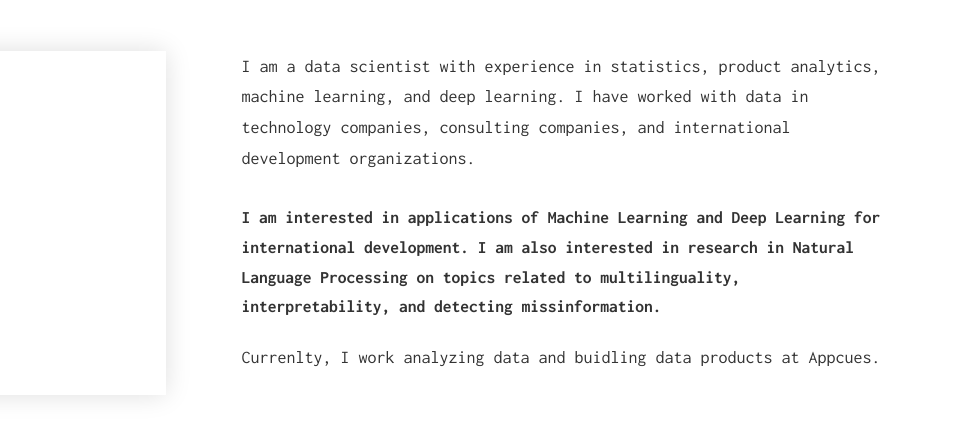
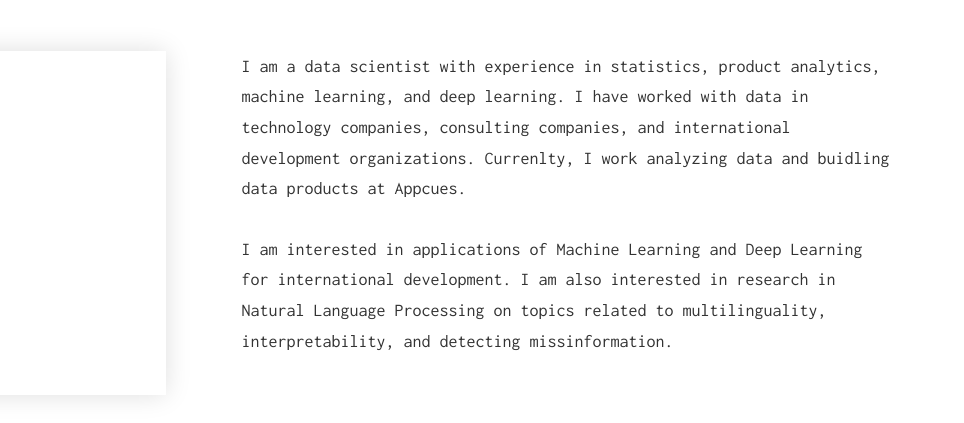
Before and after one commit to eugeniaft/eugeniaft.github.io, a plain HTML site: page index.html in a window 1280 px wide. Shown: the part 374-797 px from the top of the page, 316-1280 px from the left. Drawn offline with Linux system fonts and the light colour scheme; files whose address does not match are found by name.

Commit message:
Update index.html

```diff
--- a/index.html
+++ b/index.html
@@ -102,11 +102,8 @@
  					</div>
 				</div>
 				<div class="col-md-7">
-					<p> I am a data scientist with experience in statistics, product analytics, machine learning, and deep learning. I have worked with data in technology companies, consulting companies, and international development organizations.</p>
-					<blockquote>
+					<p> I am a data scientist with experience in statistics, product analytics, machine learning, and deep learning. I have worked with data in technology companies, consulting companies, and international development organizations. Currenlty, I work analyzing data and buidling data products at Appcues. </p>
 						<p>I am interested in applications of Machine Learning and Deep Learning for international development. I am also interested in research in Natural Language Processing on topics related to multilinguality, interpretability, and detecting missinformation. </p>
-					</blockquote>
-					<p>Currenlty, I work analyzing data and buidling data products at Appcues. </p>
 				</div>
 			</div>
 		</div>
```
